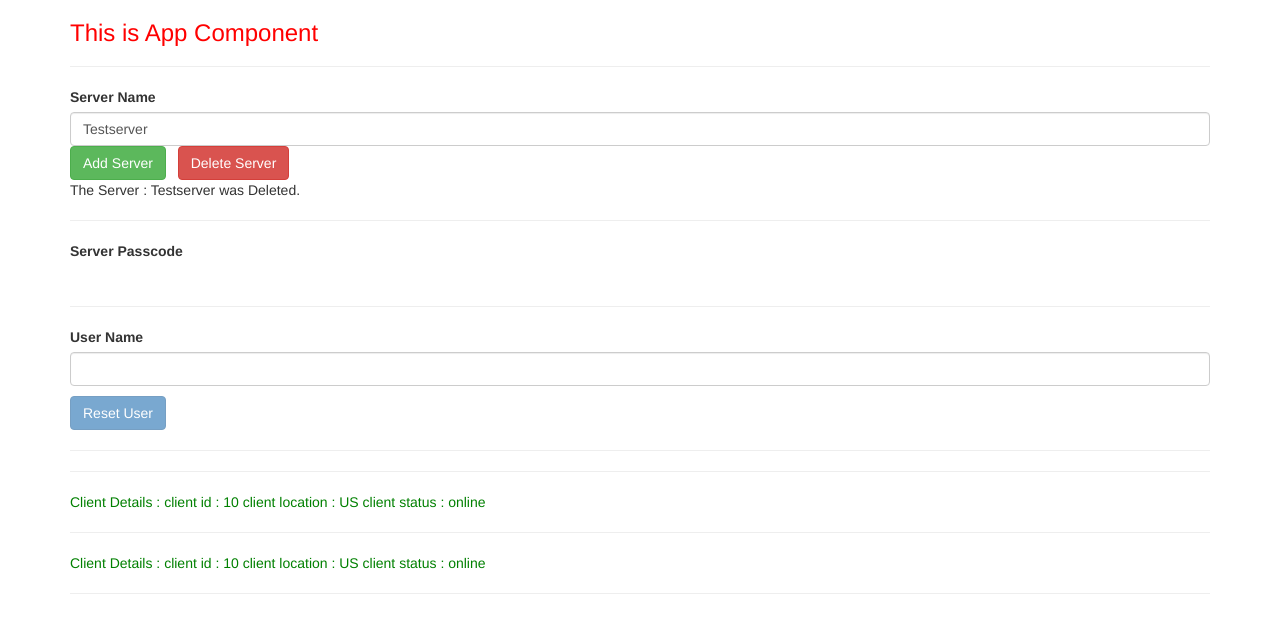
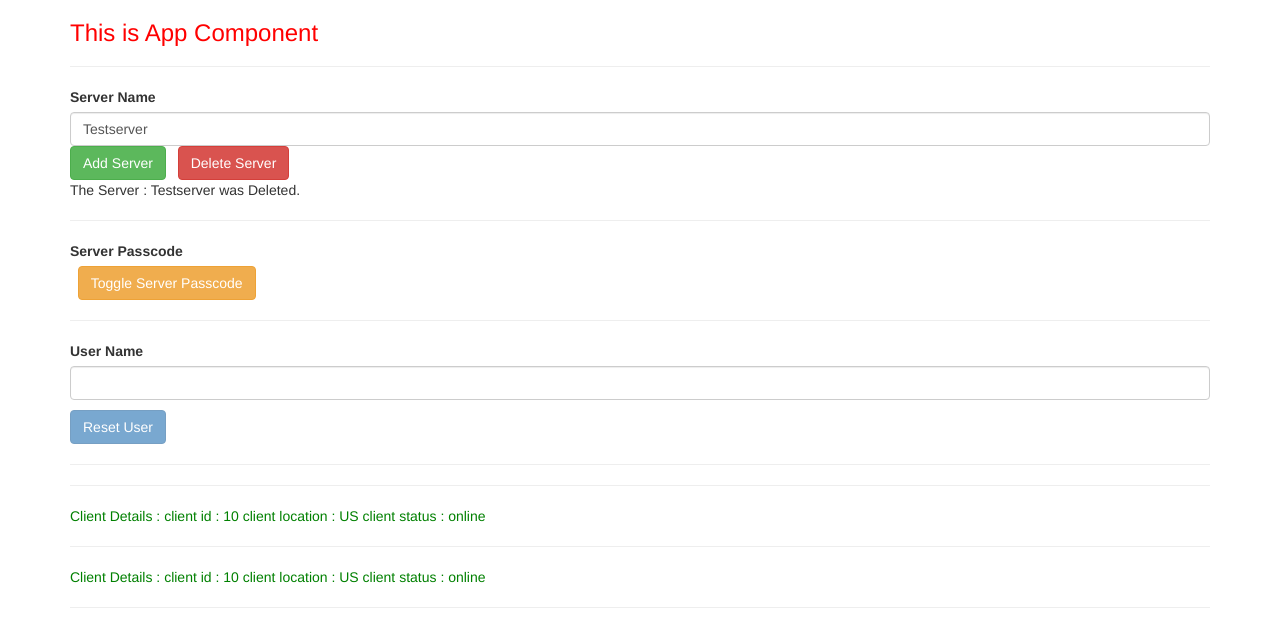
Before and after one commit to AmeyaChavre/Ng-Server-Client, an Angular app in the folder ng8-app/: page / in a window 1280 px wide. Shown: the top 622 px of the page. Built offline with nearby package versions, Linux system fonts and the light colour scheme.

Commit message:
Commit#331

```diff
--- a/ng8-app/src/app/servers/servers.component.html
+++ b/ng8-app/src/app/servers/servers.component.html
@@ -53,6 +53,9 @@ Delete Server
 <!--button class="btn btn-warning" (click)="passcodeReveal=!passcodeReveal">
 Toggle Server Passcode
 </button-->
+<button class="btn btn-warning" (click)="passcodeReveal=!passcodeReveal">
+Toggle Server Passcode
+</button>
 <p *ngIf="passcodeReveal">PassCode :: Hello! I am Johnny Cash!</p>
 <hr>
 <!--------------------------------------------------------------------------------------->
```
